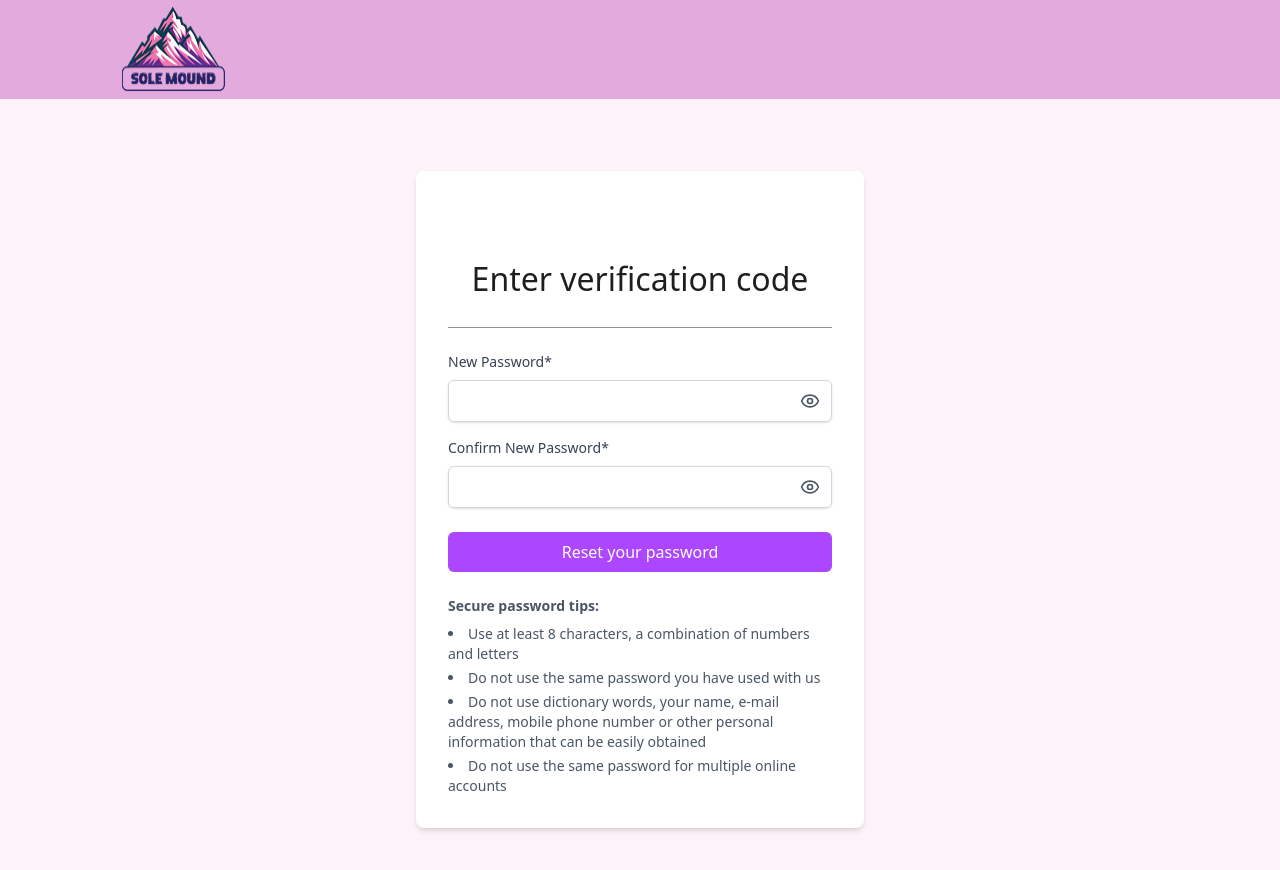
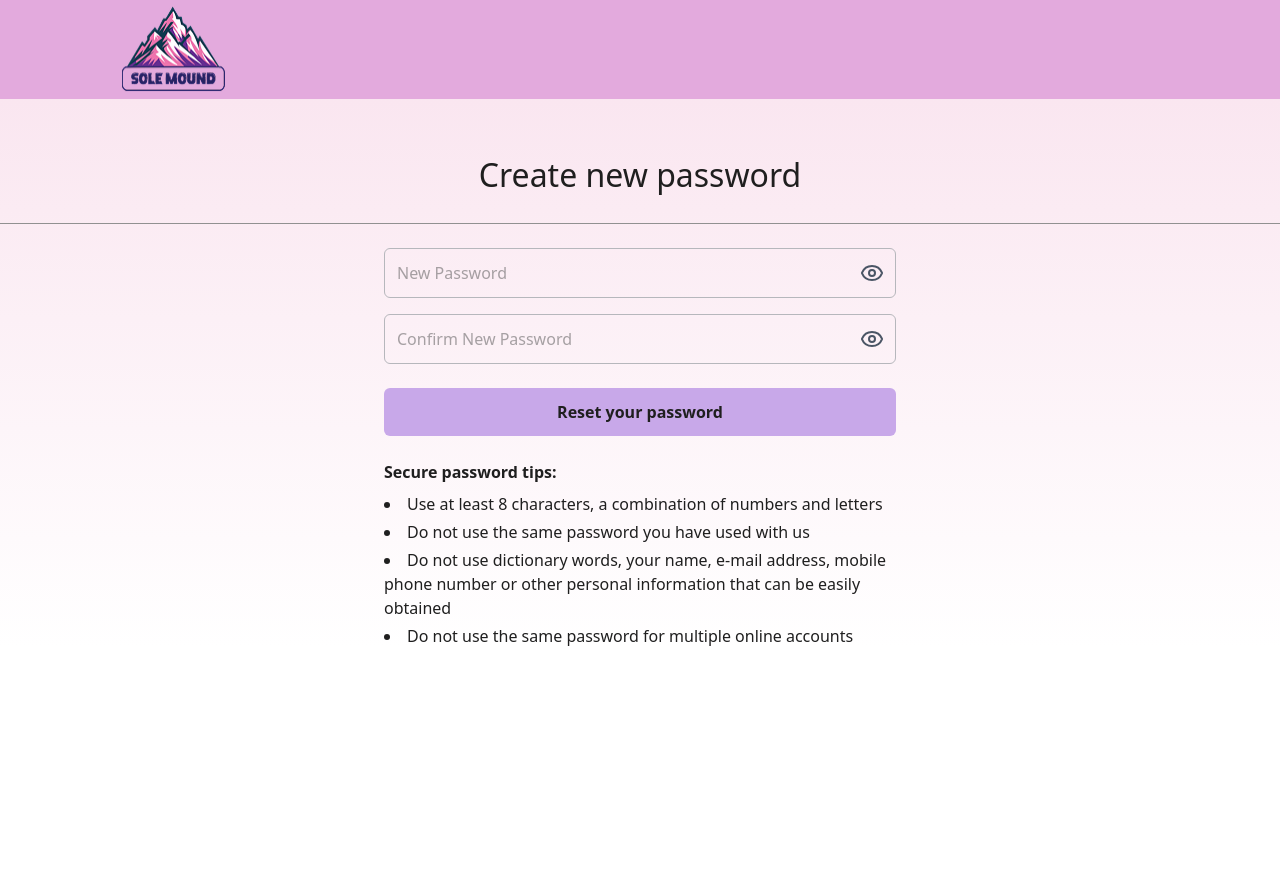
Before and after one commit to MamunHossain1999/Sole-Mound-Client-site, a React (Vite) app: page /sign-up/reset-password in a window 1280 px wide. Shown: the top 870 px of the page. After the commit the page ends 800 px from the top, so only its background shows below. Built offline with nearby package versions, Linux system fonts and the light colour scheme.

Commit message:
added create new password page

```diff
--- a/src/authintication/createNewPassword/CreaateNewPassword.jsx
+++ b/src/authintication/createNewPassword/CreaateNewPassword.jsx
@@ -15,9 +15,9 @@ const CreaateNewPassword = () => {
     }
 
     if (newPassword.length < 8) {
-        setPasswordError("Password must be at least 8 characters long");
-        return;
-      }
+      setPasswordError("Password must be at least 8 characters long");
+      return;
+    }
     if (newPassword !== confirmPassword) {
       setPasswordError("Passwords do not match");
       return;
@@ -28,85 +28,83 @@ const CreaateNewPassword = () => {
     // Add actual password reset logic here
   };
 
-
   return (
-    <div className="min-h-screen bg-pink-50 flex items-center justify-center p-4">
-      <div className="bg-white p-8 rounded-lg shadow-md w-full max-w-md">
+    <div className="bg-gradient-to-b from-[#FAE6F0]  to-b-[#FDF6FA] ">
       <div className="text-[32px] font-medium text-[#1F1F1F] text-center mb-6 border-b border-[#919191] py-6">
-        <p className="pt-7">Enter verification code</p>
+        <p className="pt-7">Create new password </p>
       </div>
-
+      <div className="w-full max-w-lg mx-auto">
         <div className="space-y-4">
           <div>
-            <label
-              htmlFor="newPassword"
-              className="block text-sm font-medium text-gray-700 mb-2"
-            >
-              New Password*
-            </label>
-            <div className="relative">
+            <div className="relative flex items-center justify-center">
               <input
                 type={showNewPassword ? "text" : "password"}
+                placeholder="New Password"
                 id="newPassword"
                 value={newPassword}
                 onChange={(e) => setNewPassword(e.target.value)}
-                className="w-full px-3 py-2 border border-gray-300 text-black rounded-md shadow-sm focus:outline-none focus:ring-2 focus:ring-purple-500 pr-10"
+                className="w-full px-3 py-3 border border-[#B6B7BC] rounded-md  text-[#505050] focus:outline-none focus:ring-1 focus:ring-purple-300"
                 required
               />
               <div
                 onClick={() => setShowNewPassword(!showNewPassword)}
-                className="absolute inset-y-0 right-3 flex items-center cursor-pointer text-gray-600"
+                className="absolute right-3 flex items-center cursor-pointer text-gray-600"
               >
-                {showNewPassword ? <EyeOff className="w-5 h-5" /> : <Eye className="w-5 h-5" />}
+                {showNewPassword ? (
+                  <EyeOff className="w-6 h-6" />
+                ) : (
+                  <Eye className="w-6 h-6" />
+                )}
               </div>
             </div>
           </div>
 
           <div>
-            <label
-              htmlFor="confirmPassword"
-              className="block text-sm font-medium text-gray-700 mb-2"
-            >
-              Confirm New Password*
-            </label>
             <div className="relative">
               <input
                 type={showConfirmPassword ? "text" : "password"}
+                placeholder="Confirm New Password"
                 id="confirmPassword"
                 value={confirmPassword}
                 onChange={(e) => setConfirmPassword(e.target.value)}
-                className="w-full px-3 py-2 border border-gray-300 text-black rounded-md shadow-sm focus:outline-none focus:ring-2 focus:ring-purple-500 pr-10"
+                className="w-full px-3 py-3 border border-[#B6B7BC] rounded-md text-[#505050]  focus:outline-none focus:ring-1 focus:ring-purple-300"
                 required
               />
               <div
                 onClick={() => setShowConfirmPassword(!showConfirmPassword)}
                 className="absolute inset-y-0 right-3 flex items-center cursor-pointer text-gray-600"
               >
-                {showConfirmPassword ? <EyeOff className="w-5 h-5" /> : <Eye className="w-5 h-5" />}
+                {showConfirmPassword ? (
+                  <EyeOff className="w-6 h-6" />
+                ) : (
+                  <Eye className="w-6 h-6" />
+                )}
               </div>
             </div>
           </div>
 
-          {passwordError && (
-            <div className="text-red-500 text-sm mb-4">{passwordError}</div>
-          )}
-
           <div className="pt-2">
             <button
               onClick={handleSubmit}
-              className="w-full bg-purple-500 text-white py-2 rounded-md hover:bg-purple-600 transition duration-300 focus:outline-none focus:ring-2 focus:ring-purple-500 focus:ring-opacity-50"
+              className="w-full bg-[#C8A8E9] hover:bg-purple-300 text-[#1F1F1F] font-semibold py-3 rounded-md transition duration-200 cursor-pointer"
             >
               Reset your password
             </button>
           </div>
         </div>
 
-        <div className="mt-6 text-sm text-gray-600">
+        <div className="mt-6 font-medium text-base text-[#1F1F1F]">
           <h3 className="font-semibold mb-2">Secure password tips:</h3>
           <ul className="list-disc list-inside space-y-1">
-            <li>Use at least 8 characters, a combination of numbers and letters</li>
+            <li>
+              Use at least 8 characters, a combination of numbers and letters
+            </li>
             <li>Do not use the same password you have used with us</li>
-            <li>Do not use dictionary words, your name, e-mail address, mobile phone number or other personal information that can be easily obtained</li>
+            <li>
+              Do not use dictionary words, your name, e-mail address, mobile
+              phone number or other personal information that can be easily
+              obtained
+            </li>
             <li>Do not use the same password for multiple online accounts</li>
           </ul>
         </div>
--- a/src/authintication/enterVarificationCode/VarificationCode.jsx
+++ b/src/authintication/enterVarificationCode/VarificationCode.jsx
@@ -49,7 +49,7 @@ const VerificationCode = () => {
             placeholder="Enter your code"
             value={code}
             onChange={(e) => setCode(e.target.value)}
-            className="w-full px-3 py-3 border border-[#B6B7BC] rounded-md text-[#B6B7BC] mb-4 focus:outline-none focus:ring-1 focus:ring-purple-300"
+            className="w-full px-3 py-3 border border-[#B6B7BC] rounded-md text-[#505050] mb-4 focus:outline-none focus:ring-1 focus:ring-purple-300"
             required
           />
 
@@ -69,7 +69,7 @@ const VerificationCode = () => {
 
           <button
             type="submit"
-            className="w-full bg-[#C8A8E9] hover:bg-purple-400 text-[#1F1F1F] font-semibold py-3 rounded-md transition duration-200 cursor-pointer"
+            className="w-full bg-[#C8A8E9] hover:bg-purple-300 text-[#1F1F1F] font-semibold py-3 rounded-md transition duration-200 cursor-pointer"
           >
             Submit code
           </button>
--- a/src/authintication/loginPage/LoginPage.jsx
+++ b/src/authintication/loginPage/LoginPage.jsx
@@ -95,7 +95,7 @@ const LoginPage = () => {
                 onChange={(e) => setEmail(e.target.value)}
                 required
                 placeholder="Enter your email"
-                className="w-full px-3 py-3 border border-[#B6B7BC] rounded-md text-[#878A92] text-sm focus:outline-none focus:ring-1 focus:ring-purple-300 focus:border-purple-400"
+                className="w-full px-3 py-3 border border-[#B6B7BC] rounded-md text-[#505050] text-sm focus:outline-none focus:ring-1 focus:ring-purple-300 focus:border-purple-400"
               />
             </div>
 
@@ -114,7 +114,7 @@ const LoginPage = () => {
                 onChange={(e) => setPassword(e.target.value)}
                 required
                 placeholder="Enter your password"
-                className="w-full px-3 py-3 border border-[#B6B7BC] rounded-md text-[#878A92] text-sm focus:outline-none focus:ring-1 focus:ring-purple-300 focus:border-purple-400"
+                className="w-full px-3 py-3 border border-[#B6B7BC] rounded-md text-[#505050] text-sm focus:outline-none focus:ring-1 focus:ring-purple-300 focus:border-purple-400"
               />
             </div>
 
--- a/src/authintication/resetPassword/ResetPassword.jsx
+++ b/src/authintication/resetPassword/ResetPassword.jsx
@@ -42,7 +42,7 @@ const ResetPassword = () => {
             value={email}
             onChange={(e) => setEmail(e.target.value)}
             placeholder="Enter your email "
-            className="w-full px-3 py-3 border border-[#B6B7BC] rounded-md text-[#B6B7BC] mb-4 focus:outline-none focus:ring-1 focus:ring-purple-300"
+            className="w-full px-3 py-3 border border-[#B6B7BC] rounded-md text-[#505050] mb-4 focus:outline-none focus:ring-1 focus:ring-purple-300"
           />
 
           <button
```
